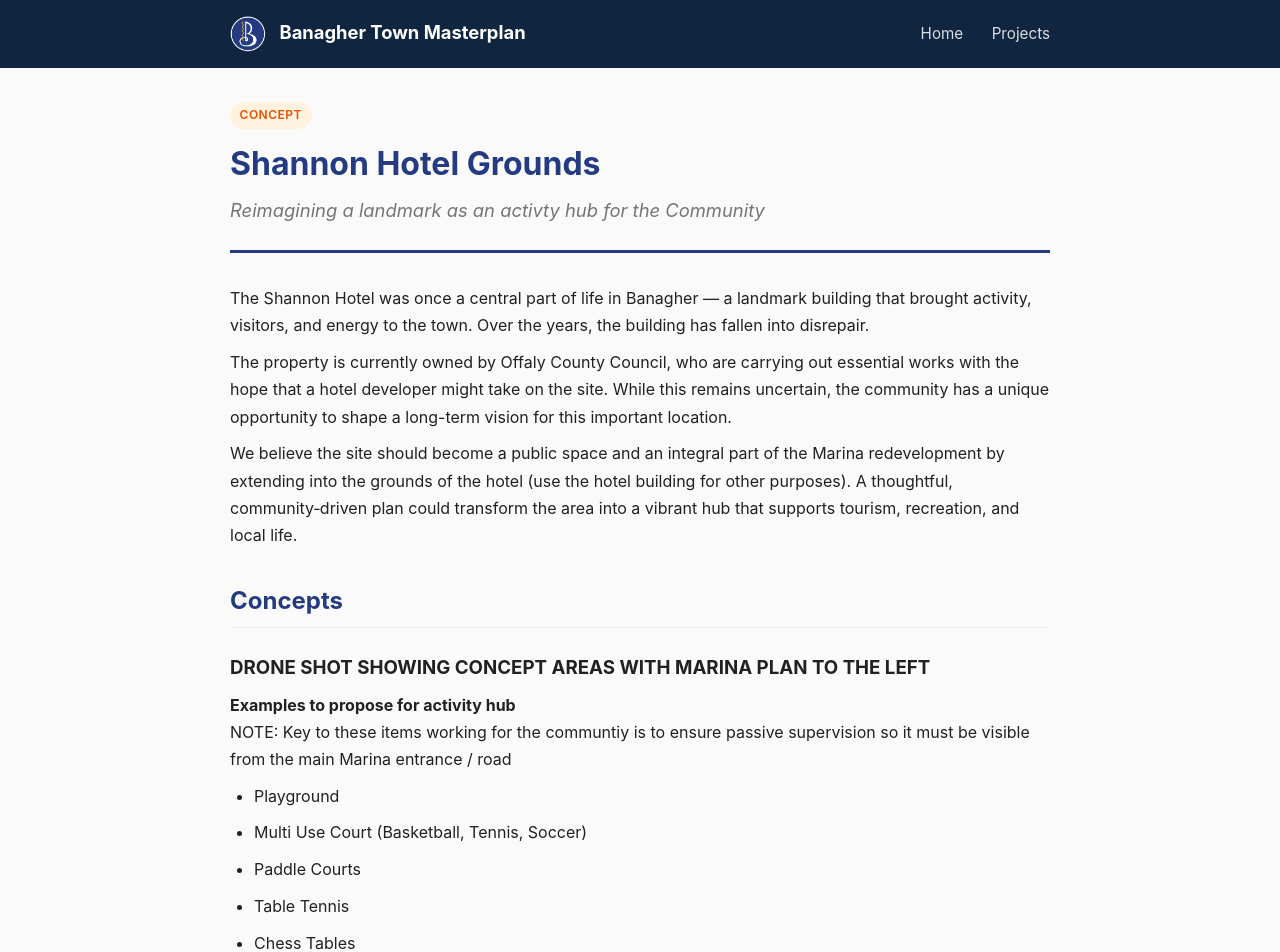
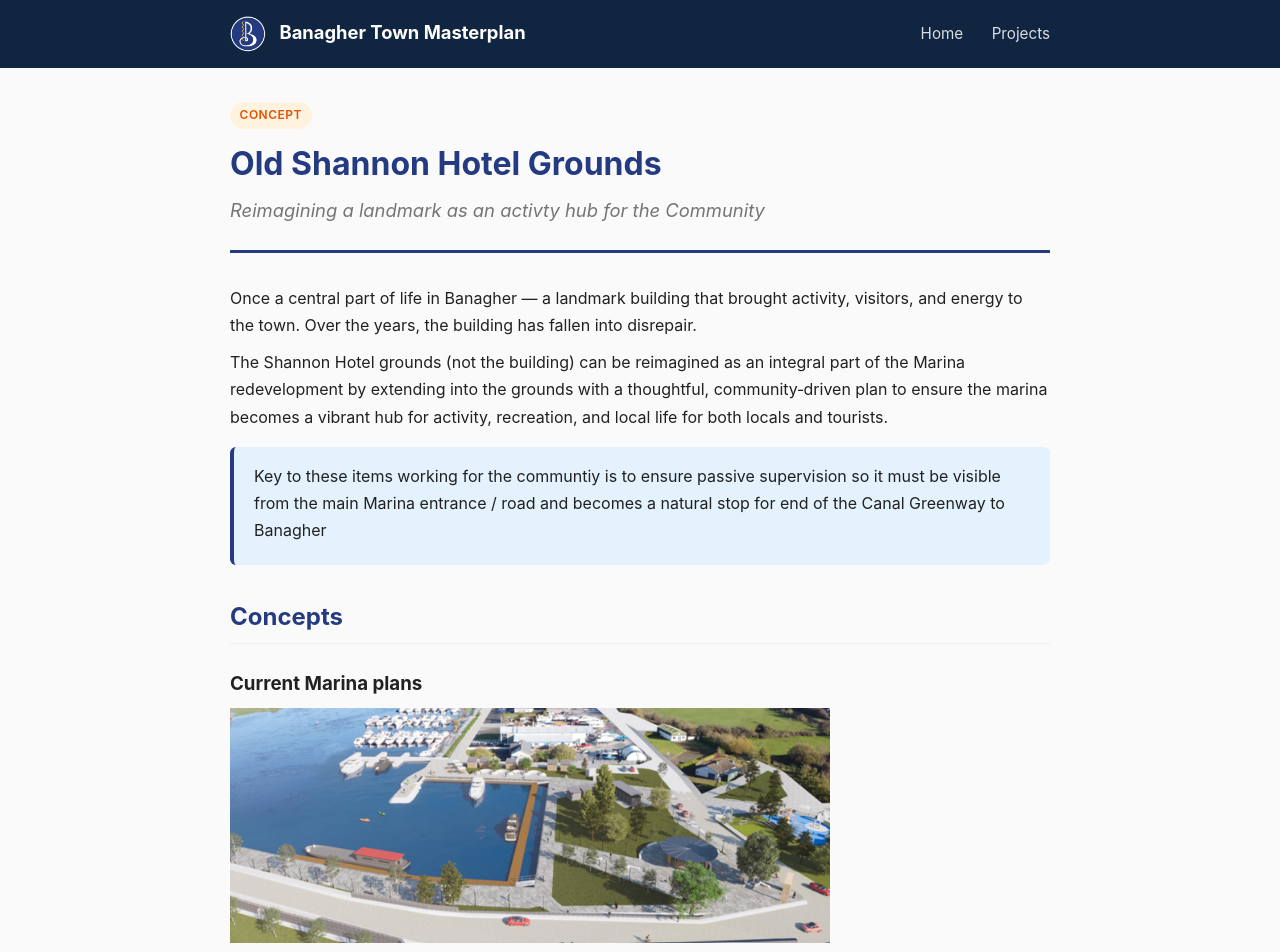
Before and after one commit to joseph-grogan/banagher-town-master-plan, a Jekyll site: the page built from _projects/shannon-hotel-grounds.md, in a window 1280 px wide and 1400 px high. Shown: the top 952 px of the window. Built offline with Jekyll 4.4.1, drawn with Linux system fonts in a browser that asks for light colours; some of the changed text lies outside the part shown.

Commit message:
adding images and ideas for hotel grounds

```diff
--- a/_projects/shannon-hotel-grounds.md
+++ b/_projects/shannon-hotel-grounds.md
@@ -1,5 +1,5 @@
 ---
-title: Shannon Hotel Grounds
+title: Old Shannon Hotel Grounds
 tagline: Reimagining a landmark as an activty hub for the Community
 status: Concept
 order: 3
@@ -7,19 +7,31 @@ lat: 53.192133
 lng: -7.989444
 ---
 
-The Shannon Hotel was once a central part of life in Banagher — a landmark building that brought activity, visitors, and energy to the town. Over the years, the building has fallen into disrepair.
+Once a central part of life in Banagher — a landmark building that brought activity, visitors, and energy to the town. Over the years, the building has fallen into disrepair.
 
-The property is currently owned by Offaly County Council, who are carrying out essential works with the hope that a hotel developer might take on the site. While this remains uncertain, the community has a unique opportunity to shape a long-term vision for this important location.
+The Shannon Hotel grounds (not the building) can be reimagined as an integral part of the Marina redevelopment by extending into the grounds with a thoughtful, community‑driven plan to ensure the marina becomes a vibrant hub for activity, recreation, and local life for both locals and tourists.
 
-We believe the site should become a public space and an integral part of the Marina redevelopment by extending into the grounds of the hotel (use the hotel building for other purposes). A thoughtful, community‑driven plan could transform the area into a vibrant hub that supports tourism, recreation, and local life.
+> Key to these items working for the communtiy is to ensure passive supervision so it must be visible from the main Marina entrance / road and becomes a natural stop for end of the Canal Greenway to Banagher
 
 ## Concepts
 
-### DRONE SHOT SHOWING CONCEPT AREAS WITH MARINA PLAN TO THE LEFT
+### Current Marina plans
 
-#### Examples to propose for activity hub
+<img src="{{ '/assets/images/hotel-grounds/marina-plans.png' | relative_url }}" alt="Current Marina Plans" width="600">
 
-NOTE: Key to these items working for the communtiy is to ensure passive supervision so it must be visible from the main Marina entrance / road
+### Propose to extend Marina plans into the grounds of the old hotel
+
+<img src="{{ '/assets/images/hotel-grounds/marina-plans-extended.png' | relative_url }}" alt="Marina Plans Extended" width="800">
+
+### Potential use with surrounding builings
+
+<img src="{{ '/assets/images/hotel-grounds/hotel-grounds-potential-uses.png' | relative_url }}" alt="Potential use of grounds with surrounding buildings" width="800">
+
+### Example layout of spaces
+
+<img src="{{ '/assets/images/hotel-grounds/hotel-grounds-idea-breakout.png' | relative_url }}" alt="Zoomed into hotel ground potential uses" width="800">
+
+### Items which could be within this space
 
 - Playground
 - Multi Use Court (Basketball, Tennis, Soccer)
@@ -30,21 +42,25 @@ NOTE: Key to these items working for the communtiy is to ensure passive supervis
 - Campervan Area & Services
 - Ballwall
 - Cafe/Shop (becomes defacto manager of the area)
-- Natural stop for end of the Canal Greenway to Banagher
 
-**Sports Courts** and extended paths ways
-<img src="{{ '/assets/images/hotel-grounds/proposed-hotel-grounds.png' | relative_url }}" alt="Proposed Hotel Grounds" width="800">
+### Example pictures
+
+**Sports Courts**
 
 <img src="{{ '/assets/images/hotel-grounds/proposed-hotel-grounds-football-pitch.png' | relative_url }}" alt="Example football pitch" width="800">
 
+**Example Outdoor Pitches**
+
 <img src="{{ '/assets/images/hotel-grounds/proposed-hotel-grounds-football-pitch-material.png' | relative_url }}" alt="Example football pitch material" width="300">
 
----
+**Campervan Parking** and entrance
 
-**Campervan Parking** and entrance
 <img src="{{ '/assets/images/hotel-grounds/proposed-hotel-grounds-campervan-park.png' | relative_url }}" alt="Proposed Hotel Grounds with campervan park" width="800">
 
----
+**Ball Wall**
 
-### Current Hotel Grounds
-<img src="{{ '/assets/images/hotel-grounds/current-hotel-grounds.png' | relative_url }}" alt="Current Hotel Grounds" width="400">
+<img src="{{ '/assets/images/hotel-grounds/proposed-hotel-grounds-ball-wall.png' | relative_url }}" alt="Ball wall" width="800">
+
+**Chess Table**
+
+<img src="{{ '/assets/images/hotel-grounds/proposed-hotel-grounds-chess-table.png' | relative_url }}" alt="Chess Table" width="800">
```
Also changed, not shown: assets/images/hotel-grounds/hotel-grounds-idea-breakout.png (added), assets/images/hotel-grounds/hotel-grounds-potential-uses.png (added), assets/images/hotel-grounds/marina-plans-extended.png (added), assets/images/hotel-grounds/marina-plans.png (added), assets/images/hotel-grounds/proposed-hotel-grounds-ball-wall.png (added), 1 other file.
